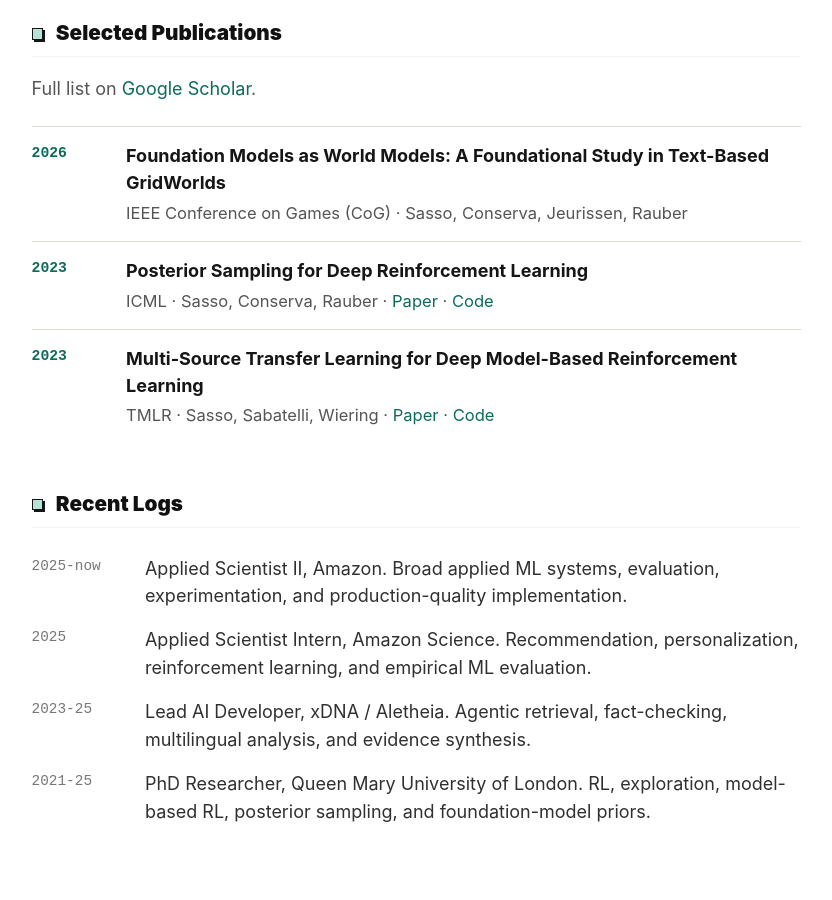
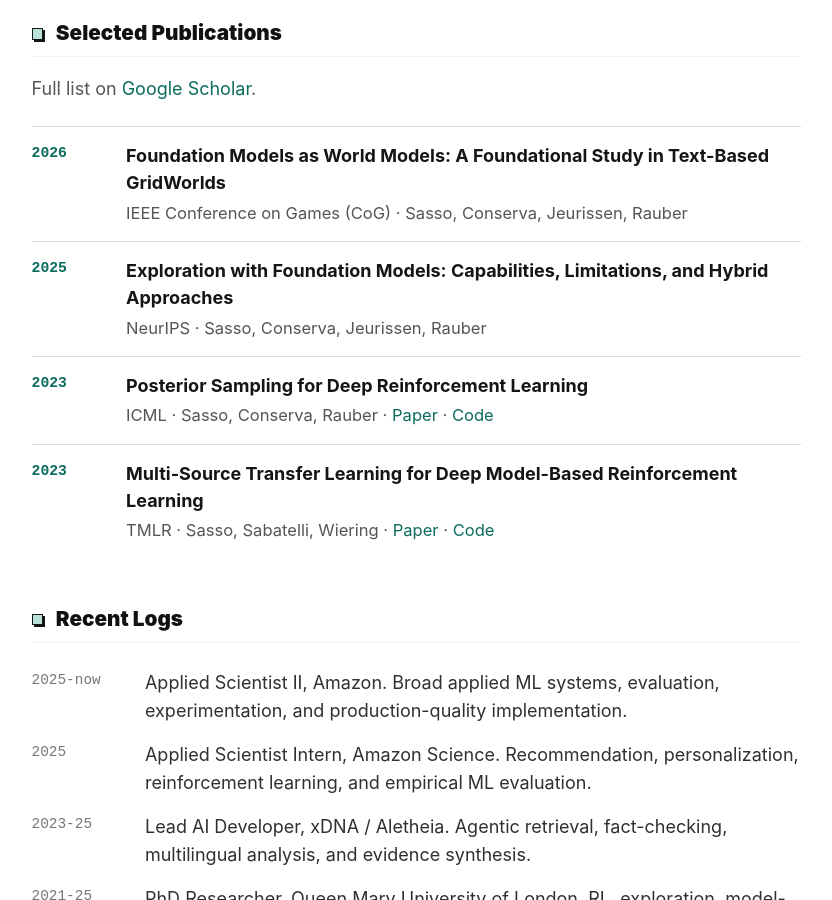
Before and after one commit to remosasso/remosasso.github.io, a Jekyll site: the page built from _pages/about.md, in a window 1280 px wide and 900 px high, scrolled down 692 px. Shown: the whole window, without its empty margins (250-1082 px from the left). Built offline with Jekyll 4.4.1, drawn with Linux system fonts in a browser that asks for light colours.

Commit message:
Add foundation model exploration paper

```diff
--- a/_pages/about.md
+++ b/_pages/about.md
@@ -43,6 +43,14 @@ redirect_from:
     </div>
 
     <div class="pub-entry">
+      <span class="year">2025</span>
+      <div>
+        <strong>Exploration with Foundation Models: Capabilities, Limitations, and Hybrid Approaches</strong>
+        <p>NeurIPS · Sasso, Conserva, Jeurissen, Rauber</p>
+      </div>
+    </div>
+
+    <div class="pub-entry">
       <span class="year">2023</span>
       <div>
         <strong>Posterior Sampling for Deep Reinforcement Learning</strong>
```
